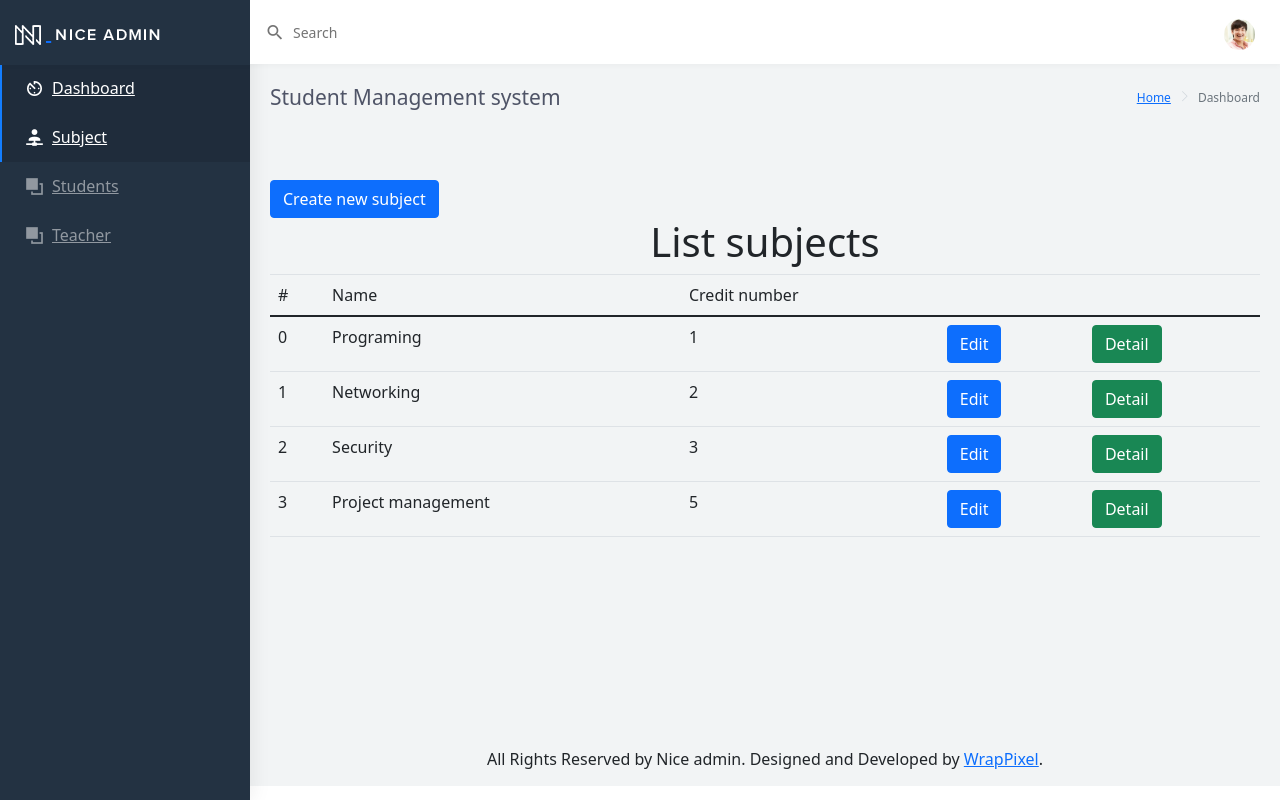
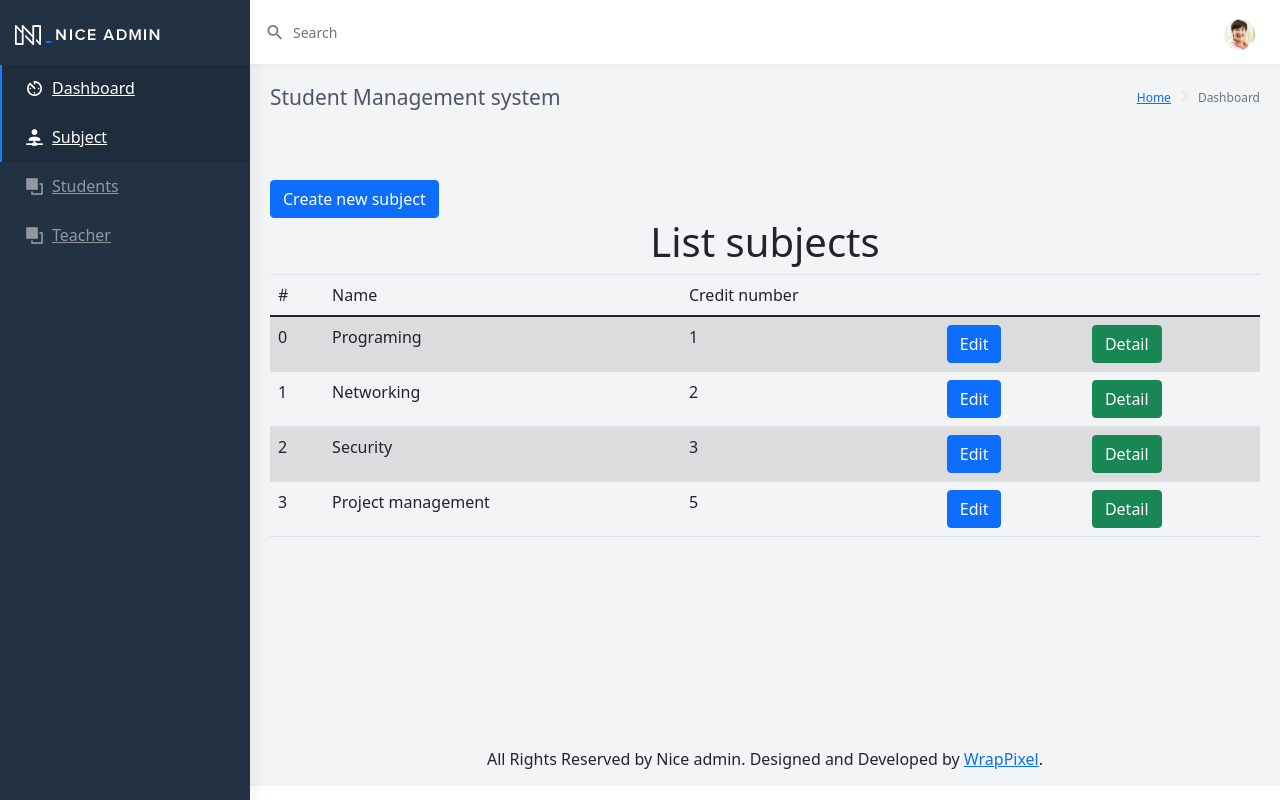
Before and after one commit to bap-internship-2021/course-management, a PHP site: page /?action=subjects in a window 1280 px wide. Run offline with PHP 8.4, Linux system fonts and the light colour scheme; data comes from the database, SQL or seed files in the repository.

Commit message:
complete layout index of student,teacher,subject

```diff
--- a/views/students/index.php
+++ b/views/students/index.php
@@ -98,8 +98,9 @@
     <!--  ENd form create subject-->
     <!--  Alert if update success  -->
 
+    <div class="table-responsive">
         <h1 class="text-blue text-center">List students</h1>
-    <table class="table">
+        <table class="table table-striped">
             <thead>
             <tr>
                 <th scope="col">#</th>
@@ -125,5 +126,6 @@
             </tbody>
         </table>
     </div>
+</div>
 <!-- Footer -->
 <?php require_once 'views/footer_app.php'; ?>
--- a/views/subjects/index.php
+++ b/views/subjects/index.php
@@ -87,8 +87,10 @@
         </div>
     <?php }
     unset($_SESSION['delete_subject']['success']); ?>
+
+    <div class="table-responsive">
         <h1 class="text-blue text-center">List subjects</h1>
-    <table class="table">
+        <table class="table table-striped">
             <thead>
             <tr>
                 <th scope="col">#</th>
@@ -115,5 +117,6 @@
             </tbody>
         </table>
     </div>
+</div>
 <!-- Footer -->
 <?php require_once 'views/footer_app.php'; ?>
--- a/views/teachers/index.php
+++ b/views/teachers/index.php
@@ -98,8 +98,9 @@
     <!--  ENd form create subject-->
     <!--  Alert if update success  -->
 
+    <div class="table-responsive">
         <h1 class="text-blue text-center">List Teachers</h1>
-    <table class="table">
+        <table class="table table-striped">
             <thead>
             <tr>
                 <th scope="col">#</th>
@@ -125,5 +126,6 @@
             </tbody>
         </table>
     </div>
+</div>
 <!-- Footer -->
 <?php require_once 'views/footer_app.php'; ?>
```
Lines whose indentation alone changed are shown as unchanged.
